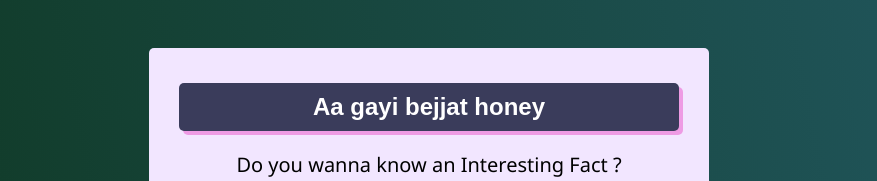
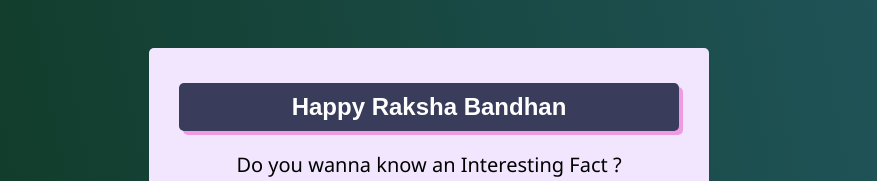
Before and after one commit to hariomgupta70427/Raksha-bandhan-Box-Of-Insults, a plain HTML site: page index.html in a window 1280 px wide. Shown: the top 181 px of the page, without its empty margins (191-1068 px from the left). Drawn offline with Linux system fonts and the light colour scheme.

Commit message:
Happy Rakhi

```diff
--- a/index.html
+++ b/index.html
@@ -10,7 +10,7 @@
 <body>
     <div class="content">
         <div class="card">
-          <h2>Aa gayi bejjat honey</h2>
+          <h2>Happy Raksha Bandhan</h2>
           <p>Do you wanna know an Interesting Fact ?</p>
           <button onclick="displayQuote()" class="btn">Generate</button>
         </div>
```
